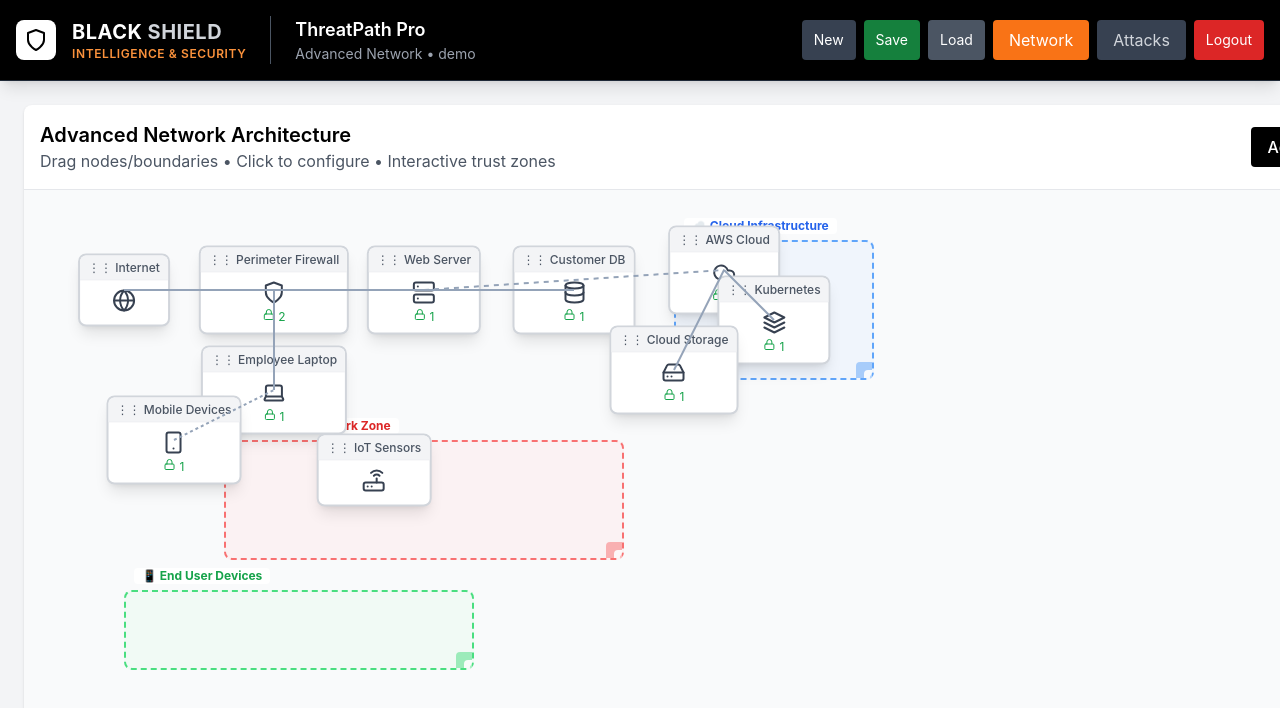
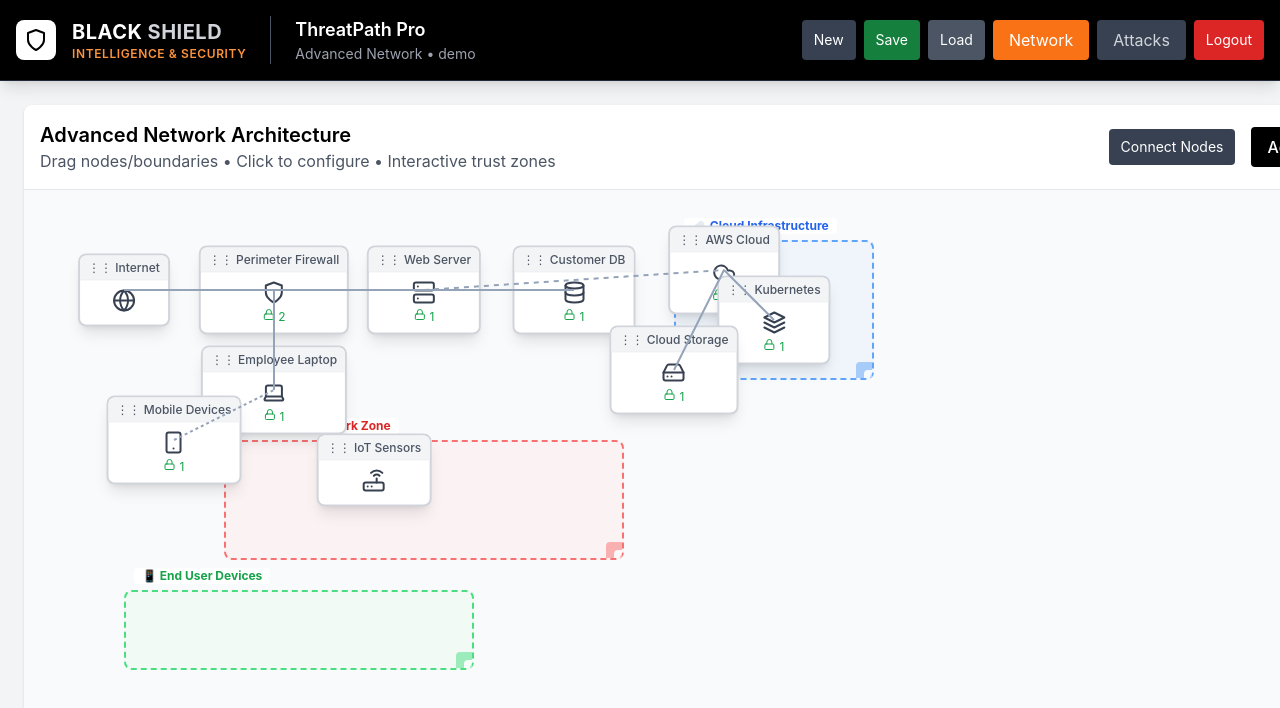
Before and after one commit to BlackShield-UK/threatpath-demo, a Next.js app: page / in a window 1280 px wide. Both pictures are taken after a click on the button "Sign In". Shown: the top 708 px of the page. Built offline with nearby package versions, Linux system fonts and the light colour scheme.

Commit message:
Update index.js

```diff
--- a/pages/index.js
+++ b/pages/index.js
@@ -913,12 +913,25 @@
                 <h2 className="text-xl font-semibold">Advanced Network Architecture</h2>
                 <p className="text-gray-600">Drag nodes/boundaries • Click to configure • Interactive trust zones</p>
               </div>
+              <div className="flex items-center space-x-2">
+                <button
+                  onClick={() => {
+                    setIsConnecting(!isConnecting);
+                    setConnectionStart(null);
+                  }}
+                  className={`px-3 py-2 rounded text-sm transition-colors mr-2 ${
+                    isConnecting ? 'bg-orange-500 text-white' : 'bg-gray-700 text-white hover:bg-gray-600'
+                  }`}
+                >
+                  {isConnecting ? 'Exit Connect' : 'Connect Nodes'}
+                </button>
                 <button
                   onClick={() => setShowNodePalette(true)}
                   className="px-4 py-2 bg-black text-white rounded hover:bg-gray-800 transition-colors font-medium"
                 >
                   Add Component
                 </button>
+              </div>
             </div>
 
             <div className="relative h-[1000px] w-full bg-gray-50 diagram-area" style={{ minWidth: '1400px' }}
```
Lines whose indentation alone changed are shown as unchanged.
